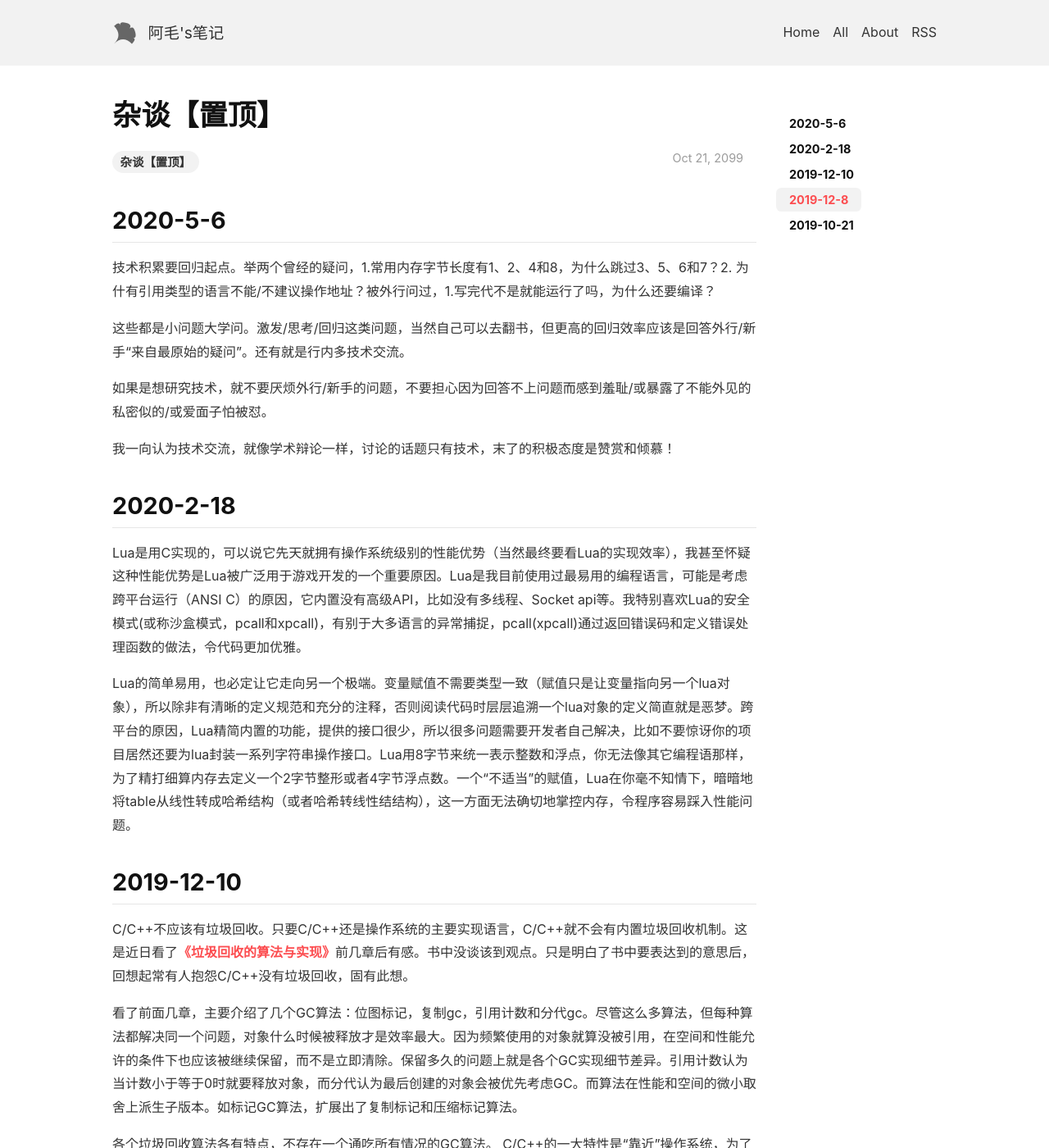
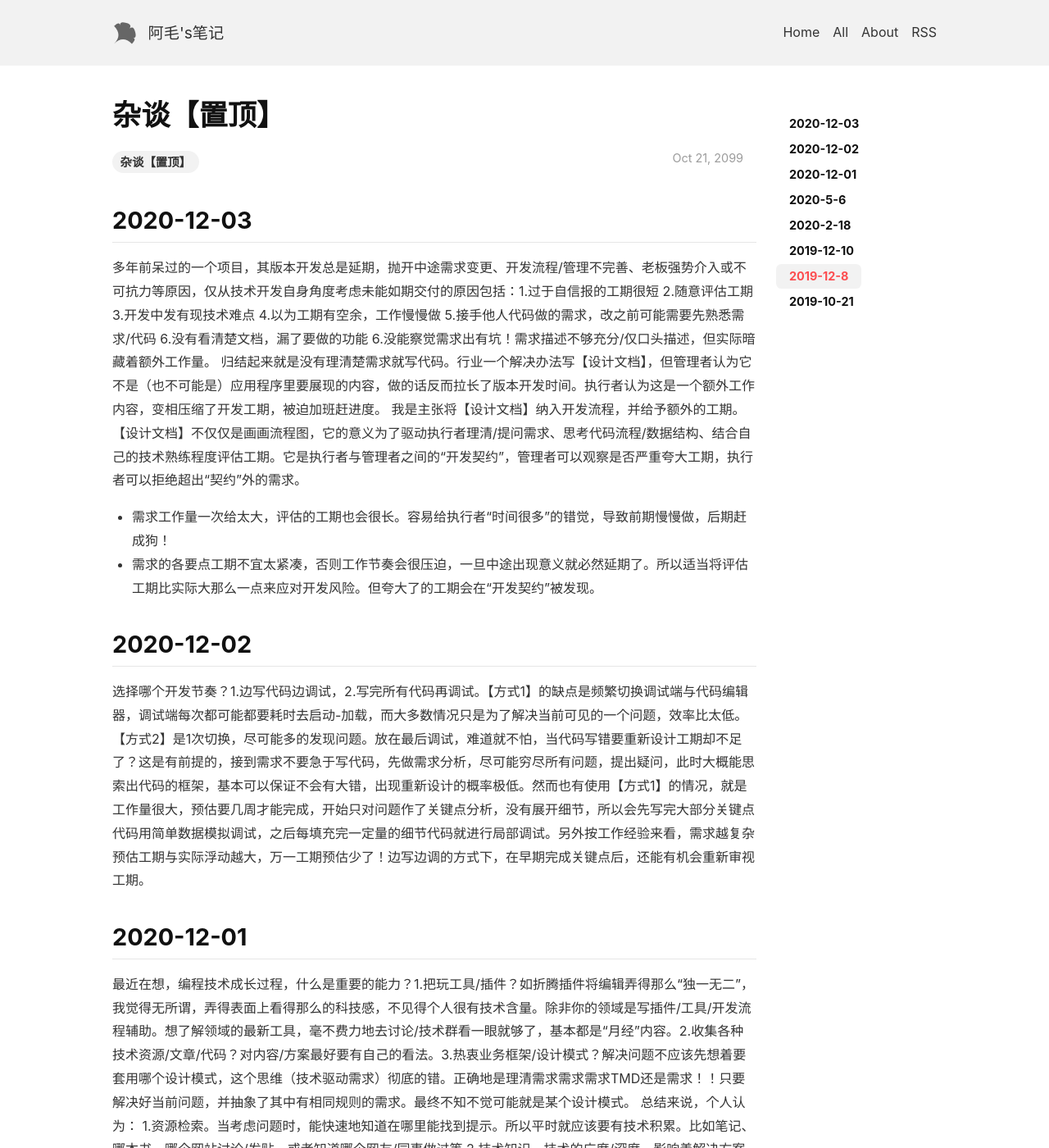
Before and after one commit to lizijie/lizijie.github.io, a Jekyll site: the page built from _posts/2099-10-21-杂谈【置顶】.md, in a window 1280 px wide and 1400 px high. Shown: the whole window at 82% size. Built offline with Jekyll 4.4.1, drawn with Linux system fonts in a browser that asks for light colours; nearby versions of some CDN libraries; comment, search, counter and statistics services are not loaded; some of the changed text lies outside the part shown.

Commit message:
2099-10-21-杂谈【置顶】

```diff
--- a/_posts/2099-10-21-杂谈【置顶】.md
+++ b/_posts/2099-10-21-杂谈【置顶】.md
@@ -4,6 +4,28 @@ title: 杂谈【置顶】
 key: 209910211243
 tags: 杂谈【置顶】
 ---
+
+2020-12-03
+---
+多年前呆过的一个项目，其版本开发总是延期，抛开中途需求变更、开发流程/管理不完善、老板强势介入或不可抗力等原因，仅从技术开发自身角度考虑未能如期交付的原因包括：1.过于自信报的工期很短 2.随意评估工期 3.开发中发有现技术难点 4.以为工期有空余，工作慢慢做 5.接手他人代码做的需求，改之前可能需要先熟悉需求/代码 6.没有看清楚文档，漏了要做的功能 6.没能察觉需求出有坑！需求描述不够充分/仅口头描述，但实际暗藏着额外工作量。
+归结起来就是没有理清楚需求就写代码。行业一个解决办法写【设计文档】，但管理者认为它不是（也不可能是）应用程序里要展现的内容，做的话反而拉长了版本开发时间。执行者认为这是一个额外工作内容，变相压缩了开发工期，被迫加班赶进度。
+我是主张将【设计文档】纳入开发流程，并给予额外的工期。【设计文档】不仅仅是画画流程图，它的意义为了驱动执行者理清/提问需求、思考代码流程/数据结构、结合自己的技术熟练程度评估工期。它是执行者与管理者之间的“开发契约”，管理者可以观察是否严重夸大工期，执行者可以拒绝超出“契约”外的需求。
+* 需求工作量一次给太大，评估的工期也会很长。容易给执行者“时间很多”的错觉，导致前期慢慢做，后期赶成狗！
+* 需求的各要点工期不宜太紧凑，否则工作节奏会很压迫，一旦中途出现意义就必然延期了。所以适当将评估工期比实际大那么一点来应对开发风险。但夸大了的工期会在“开发契约”被发现。
+
+2020-12-02
+---
+选择哪个开发节奏？1.边写代码边调试，2.写完所有代码再调试。【方式1】的缺点是频繁切换调试端与代码编辑器，调试端每次都可能都要耗时去启动-加载，而大多数情况只是为了解决当前可见的一个问题，效率比太低。【方式2】是1次切换，尽可能多的发现问题。放在最后调试，难道就不怕，当代码写错要重新设计工期却不足了？这是有前提的，接到需求不要急于写代码，先做需求分析，尽可能穷尽所有问题，提出疑问，此时大概能思索出代码的框架，基本可以保证不会有大错，出现重新设计的概率极低。然而也有使用【方式1】的情况，就是工作量很大，预估要几周才能完成，开始只对问题作了关键点分析，没有展开细节，所以会先写完大部分关键点代码用简单数据模拟调试，之后每填充完一定量的细节代码就进行局部调试。另外按工作经验来看，需求越复杂预估工期与实际浮动越大，万一工期预估少了！边写边调的方式下，在早期完成关键点后，还能有机会重新审视工期。
+
+2020-12-01
+---
+最近在想，编程技术成长过程，什么是重要的能力？1.把玩工具/插件？如折腾插件将编辑弄得那么“独一无二”，我觉得无所谓，弄得表面上看得那么的科技感，不见得个人很有技术含量。除非你的领域是写插件/工具/开发流程辅助。想了解领域的最新工具，毫不费力地去讨论/技术群看一眼就够了，基本都是“月经”内容。2.收集各种技术资源/文章/代码？对内容/方案最好要有自己的看法。3.热衷业务框架/设计模式？解决问题不应该先想着要套用哪个设计模式，这个思维（技术驱动需求）彻底的错。正确地是理清需求需求需求TMD还是需求！！只要解决好当前问题，并抽象了其中有相同规则的需求。最终不知不觉可能就是某个设计模式。
+总结来说，个人认为：
+1.资源检索。当考虑问题时，能快速地知道在哪里能找到提示。所以平时就应该要有技术积累。比如笔记、哪本书、哪个网站讨论/发贴、或者知道哪个网友/同事做过等
+2.技术知识。技术的广度/深度，影响着解决方案的技术落地，技术越好落地方案就越好。这也是为什么在应用开发中，做操作系统与业务之间业务框架工作的技术人员，一定要具备扎实的技术知识，否则肯定做不好。
+3.问题分析&解决。这是跟技术知识无关的思维方式。日常开发就是一个很好的提升思维能力的训练机会。不要先急于写代码，学会需求分析，理清需求/提出疑问/流程顺序/需求关系/冲突点/代码结构.
+4.团队沟通/技术共识。工程开发不是单打独斗，个人冲动行为，可能将导致团队陷入被动。1.务必让与你任务有交集的人员完全了解对接内容。2. 修改别人的代码，必先与对方沟通，再动手修改。3.当修改框架代码，务必先做好设计/收集建议再作修改。4.日常多关心下同事的开发内容。5.组织日/周例会，纠正使用规范/收集问题等等。
+
 
 2020-5-6
 ---
@@ -40,15 +62,9 @@ C/C++不应该有垃圾回收。只要C/C++还是操作系统的主要实现语
 个人认为单例模式是经常被玩坏了的设计模式。常看到业务框架中出现一大坨单例，究竟是需要单例还是用全局对象呢？频繁地敲打字符“GetInstance()”令我感到厌倦。回顾一下单例模式的需求特性：1. 类型不能实例化多次，否则内部会产生逻辑冲突。2.业务范围内不能获取到实例。然而我所遇到过大多数的单例都不满足条件1，可以很轻松实例化多次。而条件2是大家都喜欢使用它的原因，全局访问特性，能快速将功能“拼凑起来”。但它代价是放弃了进一步思考框架的解耦和内聚性。大多数情况下，我个人偏向用全局对象来替代单例，如果app是程序入口的全局对象，app.audio则是声音控制的管理对象。
 
 
-
-
 2019-10-21
 ---
 开源代码的功能要简洁。或者说刚好满足需求就好。功能越丰富，框架设计会考虑更多、更复杂、代码量更大。当增删改代码时，最终额外增加与需求不相关的人力成本。
-
----
-
-
 
 <br>
 <br>
```
